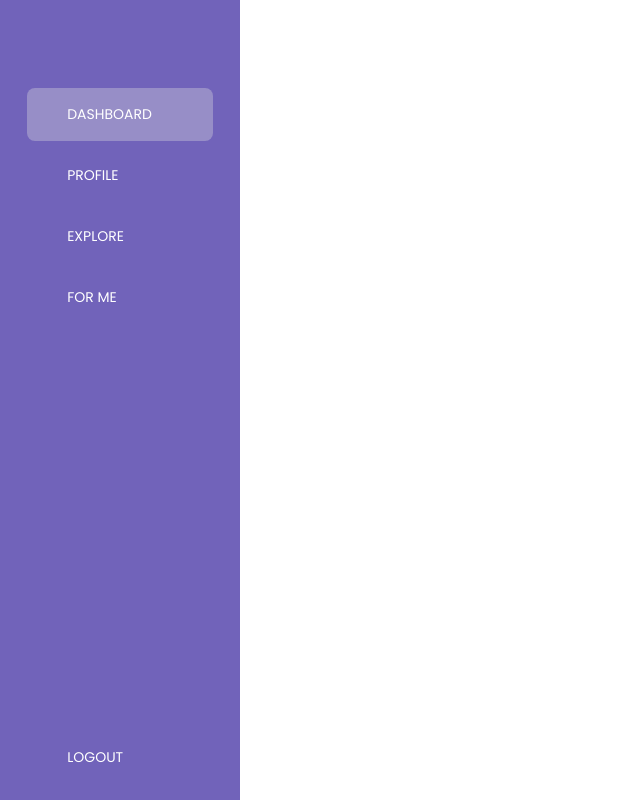
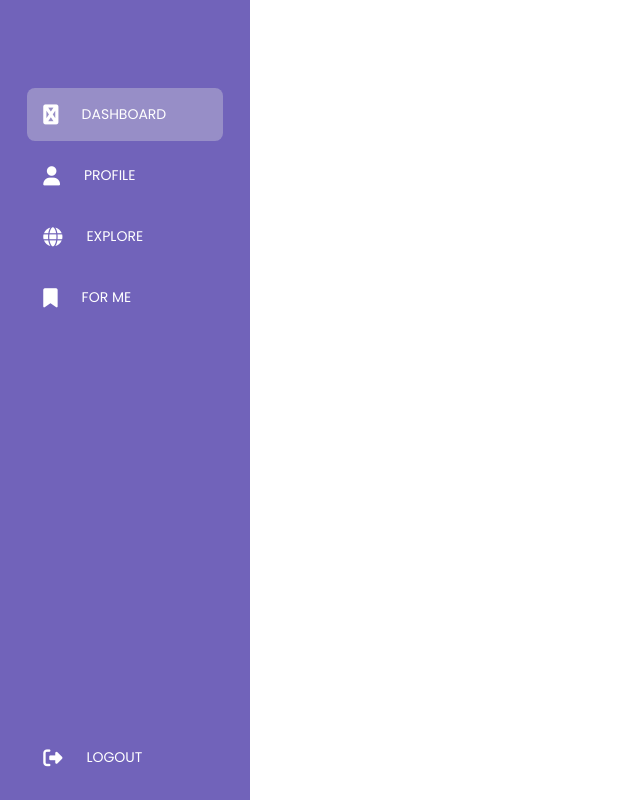
Before and after one commit to KRanpura/KeepUp, a Python web app: template flask/templates/profile.html in a window 1280 px wide. Shown: the whole page, without its empty margins (0-640 px from the left). Run offline with Jinja, Linux system fonts and the light colour scheme; the template is opened without the code that fills it, so the values that code supplies are empty.

Commit message:
PA-styles

```diff
--- a/flask/templates/profile.html
+++ b/flask/templates/profile.html
@@ -3,10 +3,10 @@
     <head>
         <meta charset = "UTF-8" />
         <title>DASHBOARD DESIGN</title>
-        <link rel = "stylesheet" href=" style.css" />
+        <link rel = "stylesheet" href=" styleProfile.css" />
         <link
             rel="stylesheet"
-            href = "...."
+            href = "https://cdnjs.cloudflare.com/ajax/libs/font-awesome/6.4.0/css/all.min.css"
         />
     </head>
     <body>
@@ -15,7 +15,7 @@
             <ul class = "menu">
                 <li class = "active">
                     <a href=" #" >
-                       <i class = "fas fa-tachometer-alt"></i>
+                       <i class = "fas fab fas fa-head-side-cough"></i>
                        <span>DASHBOARD</span>
                     </a>
                 </li>
@@ -27,13 +27,13 @@
                 </li>
                 <li>
                     <a href=" #">
-                       <i class = "fas.fa-tachometer-alt"></i>
+                       <i class = "fas fa-globe"></i>
                        <span>EXPLORE</span>
                     </a>
                 </li>
                 <li>
                     <a href=" #">
-                       <i class = "fas.fa-tachometer-alt"></i>
+                       <i class = "fas fa-bookmark"></i>
                        <span>FOR ME</span>
                     </a>
                 </li>
--- a/flask/templates/style.css
+++ b/flask/templates/styleProfile.css
@@ -16,7 +16,7 @@ body{
     top: 0;
     left: 0;
     right: 0;
-    width: 240px;
+    width: 250px;
     height: 100vh;
     padding: 0 1.7rem;
     color: #fff;
@@ -58,7 +58,7 @@ body{
 }
 
 .menu a span{
-    overflow: hodden;
+    overflow: hidden;
 }
 
 .menu a i{
```
